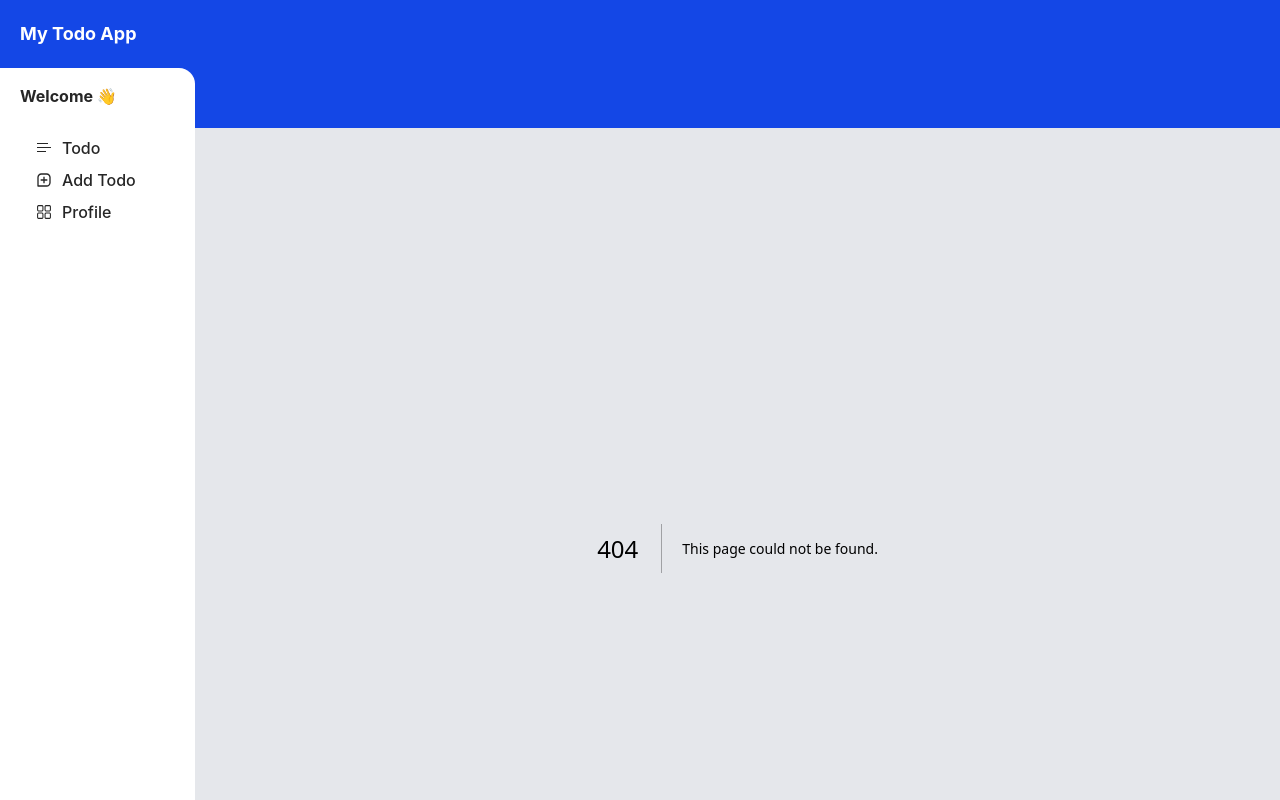
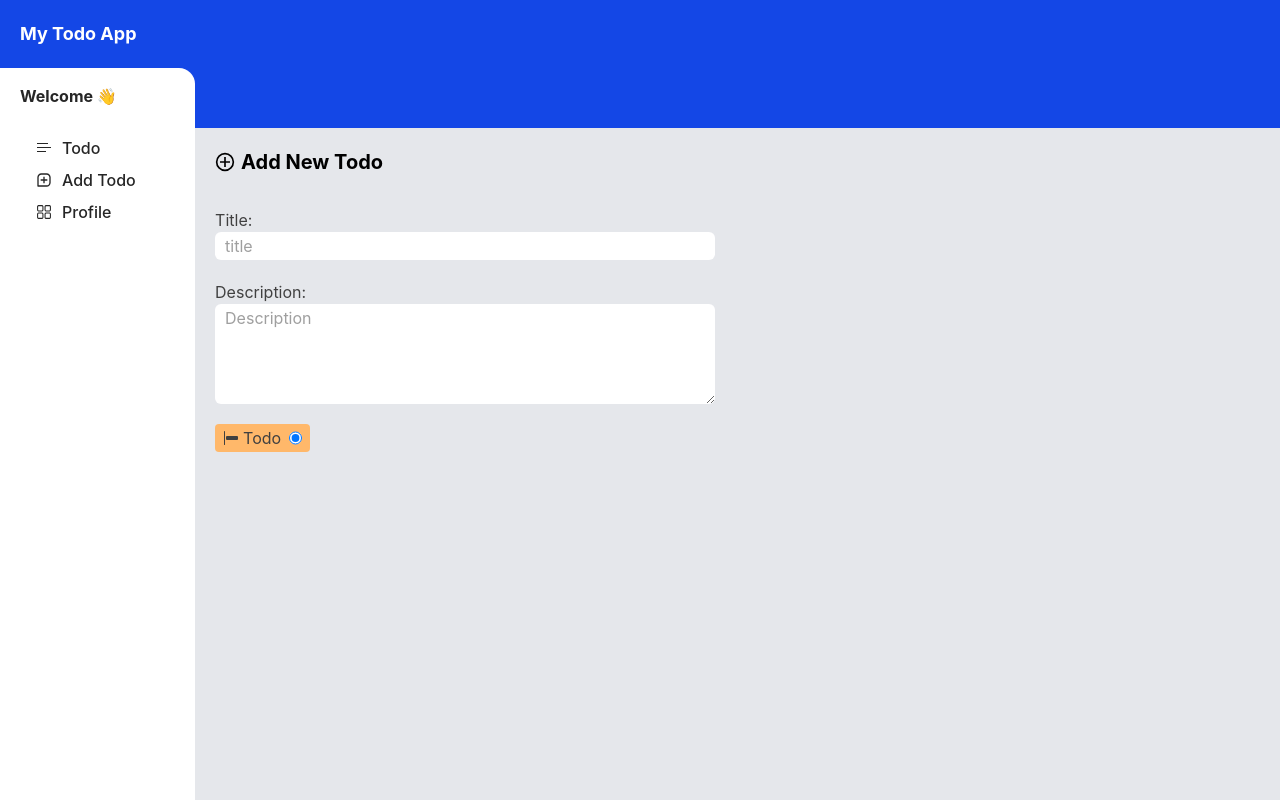
Before and after one commit to AliTaghawi/todo-app, a Next.js app: page /add-todo in a window 1280 px wide. Before the commit this address had no page. Shown: the top 800 px of the page. Built offline with nearby package versions, Linux system fonts and the light colour scheme.

Commit message:
creating add todo page and form for it

```diff
--- /dev/null
+++ b/app/add-todo/page.js
@@ -0,0 +1,7 @@
+import AddTodoPage from "@/templates/AddTodoPage";
+
+function AddTodo() {
+  return <AddTodoPage />;
+}
+
+export default AddTodo;
--- /dev/null
+++ b/components/modules/AddTodoFrom.js
@@ -0,0 +1,69 @@
+"use client";
+
+import { useState } from "react";
+import { BsAlignStart } from "react-icons/bs";
+import { FiSettings } from "react-icons/fi";
+import { AiOutlineFileSearch } from "react-icons/ai";
+import { MdDoneAll } from "react-icons/md";
+
+const textStyle = "bg-white py-0.5 px-2.5 rounded-md outline-0 w-[500px]";
+
+const AddTodoFrom = () => {
+  const [data, setData] = useState({
+    title: "",
+    description: "",
+    status: "todo",
+  });
+
+  const textChange = (e) => {
+    const { name, value } = e.target;
+    setData((prev) => ({ ...prev, [name]: value }));
+  };
+
+  const statusHandler = (e) => {
+    setData((prev) => ({ ...prev, status: e.target.value }));
+  };
+  return (
+    <div className="text-neutral-700">
+      <div className="flex flex-col items-start mt-8">
+        <label htmlFor="title">Title:</label>
+        <input
+          type="text"
+          name="title"
+          value={data.title}
+          onChange={textChange}
+          id="title"
+          placeholder="title"
+          className={textStyle}
+        />
+      </div>
+      <div className="flex flex-col items-start mt-5">
+        <label htmlFor="desc">Description:</label>
+        <textarea
+          name="description"
+          value={data.description}
+          onChange={textChange}
+          id="desc"
+          placeholder="Description"
+          className={`${textStyle} h-[100px]`}
+        />
+      </div>
+      <div className="flex items-center gap-4 mt-5">
+        <div className="bg-orange-300 px-2 py-0.5 rounded-sm flex gap-2 ">
+          <label htmlFor="todo" className="flex gap-1 items-center">
+            <BsAlignStart /> Todo
+          </label>
+          <input
+            type="radio"
+            value="todo"
+            id="todo"
+            checked={data.status === "todo"}
+            onChange={statusHandler}
+          />
+        </div>
+      </div>
+    </div>
+  );
+};
+
+export default AddTodoFrom;
--- /dev/null
+++ b/components/templates/AddTodoPage.js
@@ -0,0 +1,15 @@
+import { GrAddCircle } from "react-icons/gr";
+import AddTodoFrom from "@/modules/AddTodoFrom";
+
+const AddTodoPage = () => {
+  return (
+    <div>
+      <h2 className="flex items-center gap-1.5 font-bold text-xl">
+        <GrAddCircle /> Add New Todo
+      </h2>
+      <AddTodoFrom />
+    </div>
+  );
+};
+
+export default AddTodoPage;
```
